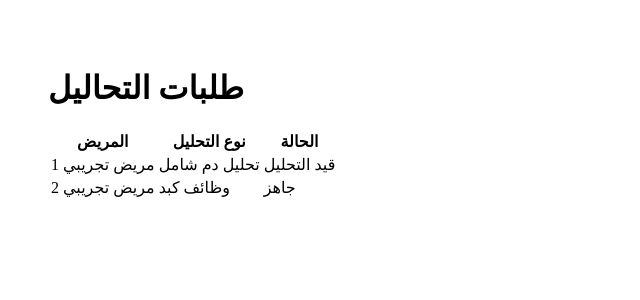
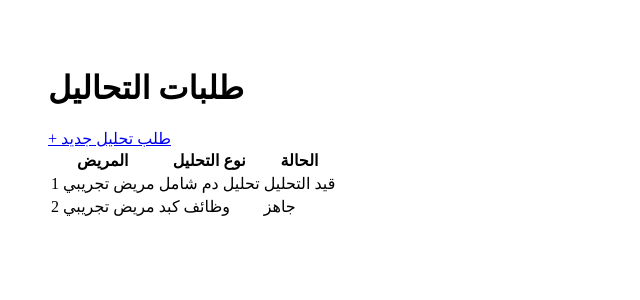
Before and after one commit to emadelrefayy/STAR-1, a Next.js app: page /dashboard/lab/orders in a window 1280 px wide. Shown: the top 300 px of the page, without its empty margins (0-640 px from the left). Built offline with nearby package versions, Linux system fonts and the light colour scheme.

Commit message:
Update page.tsx

```diff
--- a/app/dashboard/lab/orders/page.tsx
+++ b/app/dashboard/lab/orders/page.tsx
@@ -1,3 +1,5 @@
+import Link from "next/link";
+
 export default function LabOrdersPage() {
   const orders = [
     { id: 1, patient: "مريض تجريبي 1", test: "تحليل دم شامل", status: "قيد التحليل" },
@@ -7,6 +9,7 @@ export default function LabOrdersPage() {
   return (
     <div style={{ padding: "40px" }}>
       <h1>طلبات التحاليل</h1>
+      <Link href="/dashboard/lab/orders/new">+ طلب تحليل جديد</Link>
       <table>
         <thead>
           <tr>
```
